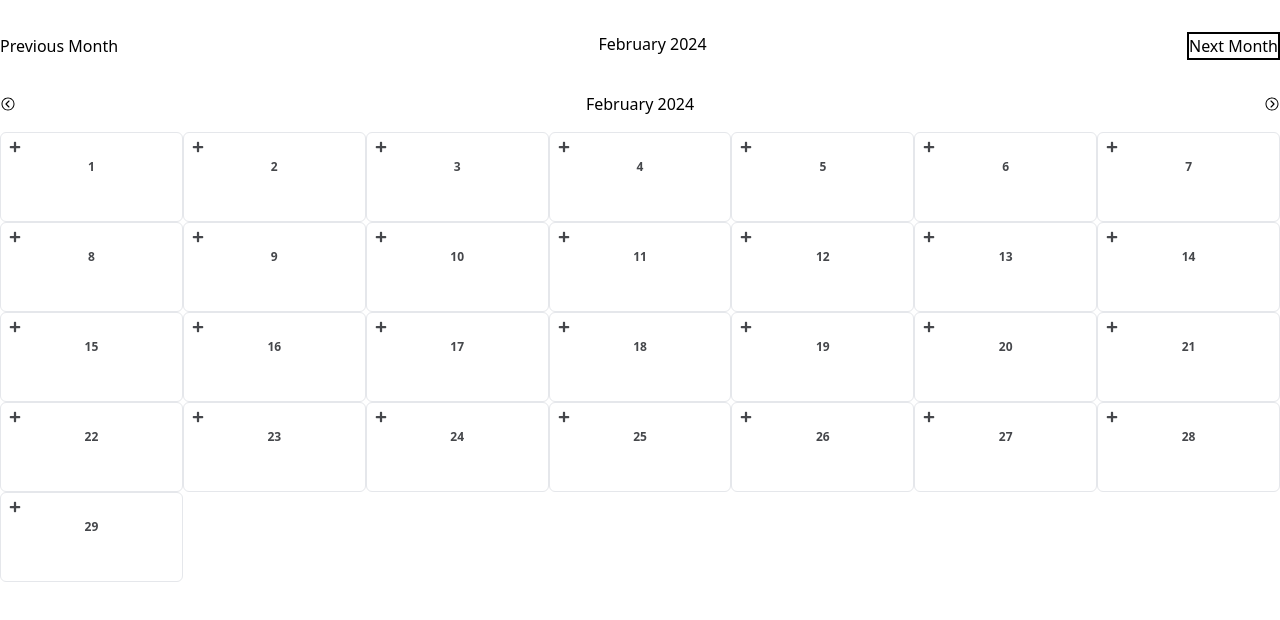
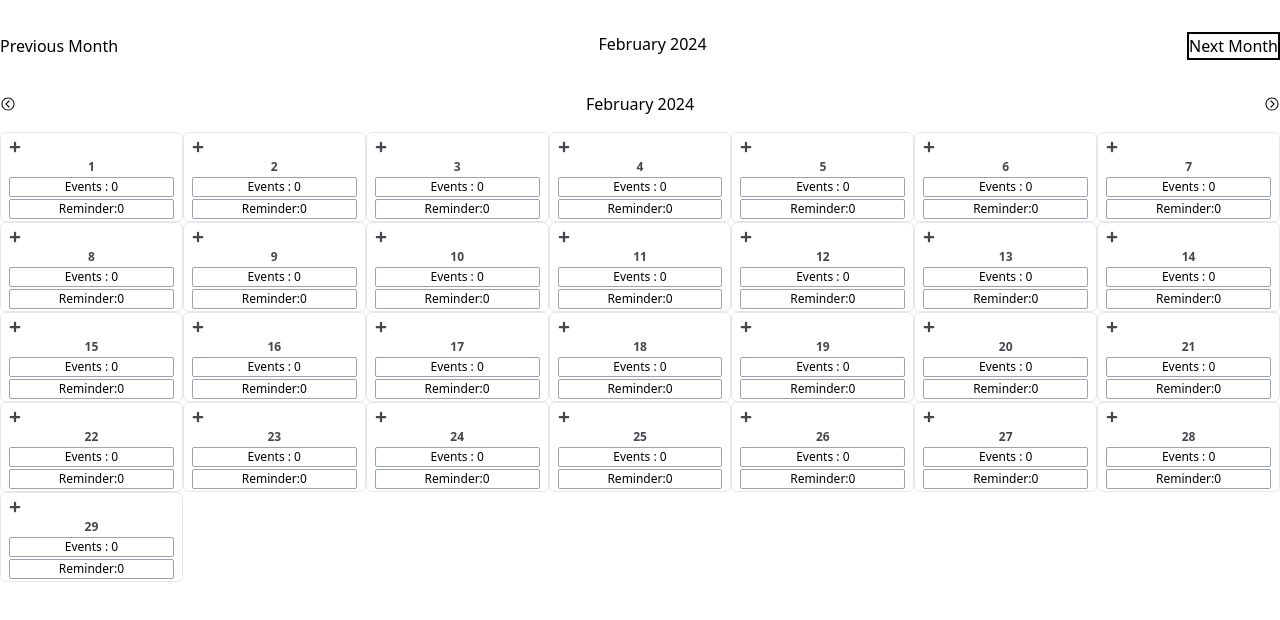
Before and after one commit to singhalok1619/my-next-redux-app, a Next.js app: page /calender in a window 1280 px wide. Shown: the top 620 px of the page. Built offline with nearby package versions, Linux system fonts and the light colour scheme.

Commit message:
UI fixes

```diff
--- a/components/calendar.tsx
+++ b/components/calendar.tsx
@@ -91,16 +91,24 @@ const Calendar = () => {
                 {format(day, "d")}
               </span>
               <div className="flex flex-col">
+                {events?.length > 0 ? (
+                  <span></span>
+                ) : (
+                  <span className="border-[1px] border-gray-400 rounded-sm mb-[1%] text-[12px]">
+                    Events : 0
+                  </span>
+                )}
                 {events.map((event: any) => {
                   if (isSameDay(new Date(event.eventDate), day)) {
                     return (
                       <>
                         <span
-                          className="border-[1px] border-black rounded-sm mb-[1%]"
+                          className="bg-[#F2C18D] rounded-sm mb-[1%] text-[12px]"
                           onClick={openEventModal}
                         >
-                          Events: {events.length}
+                          Events
                         </span>
+
                         <Modal
                           isOpen={isEventModalOpen}
                           closeModal={closeEventModal}
@@ -120,9 +128,42 @@ const Calendar = () => {
                   return null;
                 })}
 
-                {/* <span className="border-[1px] border-black rounded-sm mb-[1%]">
-                  Reminder : 0
-                </span> */}
+                {reminder?.length > 0 ? (
+                  <span></span>
+                ) : (
+                  <span className="border-[1px] border-gray-400 rounded-sm mb-[1%] text-[12px]">
+                    Reminder:0
+                  </span>
+                )}
+                {reminder.map((remind: any) => {
+                  if (isSameDay(new Date(remind.eventDate), day)) {
+                    return (
+                      <>
+                        <span
+                          className="bg-[#F6F193] rounded-sm mb-[1%] text-[12px]"
+                          onClick={openEventModal}
+                        >
+                          Reminder
+                        </span>
+
+                        <Modal
+                          isOpen={isEventModalOpen}
+                          closeModal={closeEventModal}
+                        >
+                          <span className=" text-[20px] flex justify-center items-center mt-[0]">
+
+                            <p className="font-bold mx-[2%] text-[35px] text-[#2c3039]">
+                              {" "}
+                              {format(remind?.eventDate, "d MMMM")}
+                            </p>
+                          </span>
+                          <span>{remind?.reminderTitle}</span>
+                        </Modal>
+                      </>
+                    );
+                  }
+                  return null;
+                })}
               </div>
             </div>
           </>
--- a/components/workOrders.tsx
+++ b/components/workOrders.tsx
@@ -6,6 +6,7 @@ import ActionModal from "./actionModal";
 import { useDispatch } from "react-redux";
 import { addUser } from "../src/redux/actions";
 import { useSelector } from "react-redux";
+import { deleteUser } from "../src/redux/actions";
 
 const WorkOrders = () => {
   const dispatch = useDispatch();
@@ -17,6 +18,7 @@ const WorkOrders = () => {
   const [amount, setAmount] = useState("");
   const [observedBy, setObservedBy] = useState("");
   const [status, setStatus] = useState("");
+  const [userId, setUserId] = useState("");
   const users = useSelector((state: any) => state.users);
 
   const handleAddUser = () => {
@@ -49,6 +51,16 @@ const WorkOrders = () => {
   const closeModal = () => setModalOpen(false);
   const openActionModal = () => setActionModalOpen(true);
   const closeActionModal = () => setActionModalOpen(false);
+
+  const takeUserId = (id: any) => {
+    openActionModal();
+    setUserId(id);
+  };
+
+  const handleDeleteUser = () => {
+    dispatch(deleteUser(parseInt(userId, 10)));
+    setUserId("");
+  };
 
   return (
     <div className="">
@@ -261,13 +273,13 @@ const WorkOrders = () => {
                   <td className="py-3 px-4">{user?.observedBy}</td>
                   <td className="py-3 px-4">{user?.status}</td>
                   <td className="py-3 px-4 cursor-pointer relative">
-                    <BsThreeDotsVertical onClick={openActionModal} />
+                    <BsThreeDotsVertical onClick={() => takeUserId(user?.id)} />
                     <ActionModal
                       isOpen={isActionModalOpen}
                       closeModal={closeActionModal}
                     >
                       <li>EDIT</li>
-                      <li>DELETE</li>
+                      <button onClick={handleDeleteUser}>Delete</button>
                     </ActionModal>
                   </td>
                 </tr>
```
